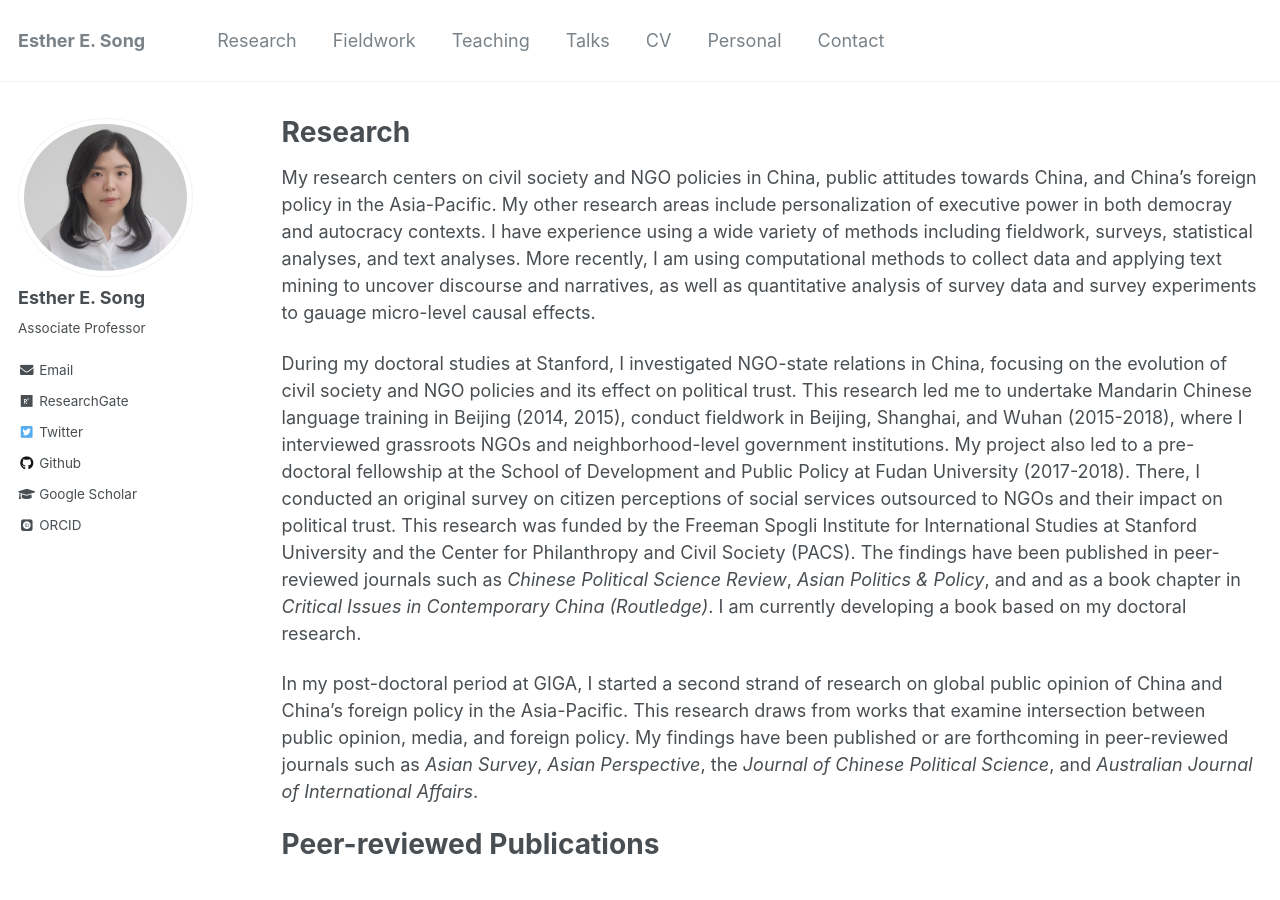
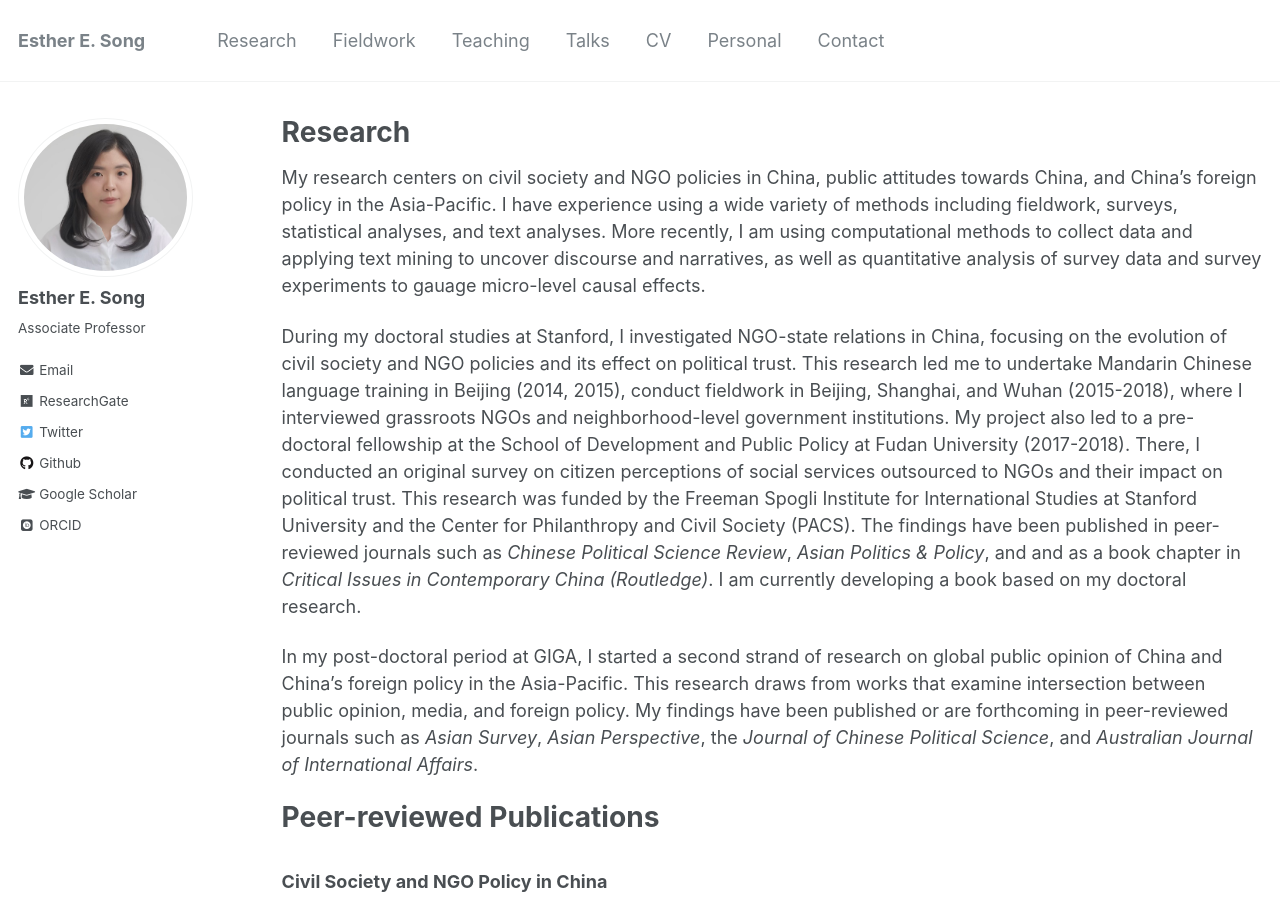
Before and after one commit to ehsong/ehsong.github.io, a Jekyll site: the page built from _pages/research.md, in a window 1280 px wide and 900 px high. Built offline with Jekyll 4.4.1, drawn with Linux system fonts in a browser that asks for light colours; some web fonts are replaced.

Commit message:
Update research.md

```diff
--- a/_pages/research.md
+++ b/_pages/research.md
@@ -6,7 +6,7 @@
 ---
 
 {% include base_path %}
-My research centers on civil society and NGO policies in China, public attitudes towards China, and China's foreign policy in the Asia-Pacific. My other research areas include personalization of executive power in both democray and autocracy contexts. I have experience using a wide variety of methods including fieldwork, surveys, statistical analyses, and text analyses. More recently, I am using computational methods to collect data and applying text mining to uncover discourse and narratives, as well as quantitative analysis of survey data and survey experiments to gauage micro-level causal effects.
+My research centers on civil society and NGO policies in China, public attitudes towards China, and China's foreign policy in the Asia-Pacific. I have experience using a wide variety of methods including fieldwork, surveys, statistical analyses, and text analyses. More recently, I am using computational methods to collect data and applying text mining to uncover discourse and narratives, as well as quantitative analysis of survey data and survey experiments to gauage micro-level causal effects.
 
 During my doctoral studies at Stanford, I investigated NGO-state relations in China, focusing on the evolution of civil society and NGO policies and its effect on political trust. This research led me to undertake Mandarin Chinese language training in Beijing (2014, 2015), conduct fieldwork in Beijing, Shanghai, and Wuhan (2015-2018), where I interviewed grassroots NGOs and neighborhood-level government institutions. My project also led to a pre-doctoral fellowship at the School of Development and Public Policy at Fudan University (2017-2018). There, I conducted an original survey on citizen perceptions of social services outsourced to NGOs and their impact on political trust. This research was funded by the Freeman Spogli Institute for International Studies at Stanford University and the Center for Philanthropy and Civil Society (PACS). The findings have been published in peer-reviewed journals such as *Chinese Political Science Review*, *Asian Politics & Policy*, and and as a book chapter in *Critical Issues in Contemporary China (Routledge)*. I am currently developing a book based on my doctoral research.
 
```
